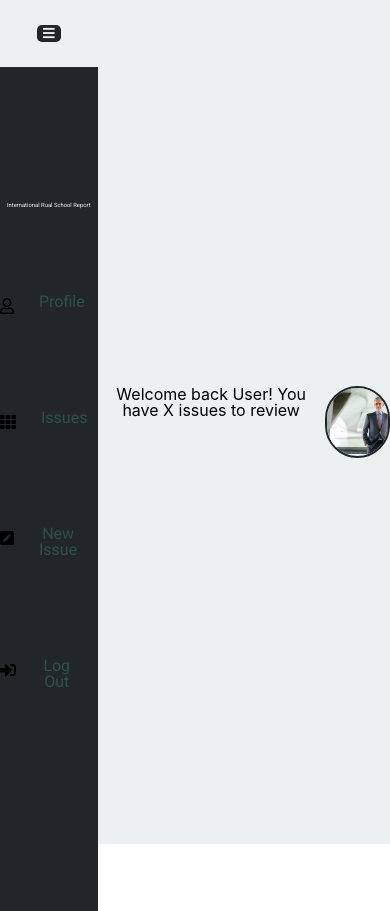
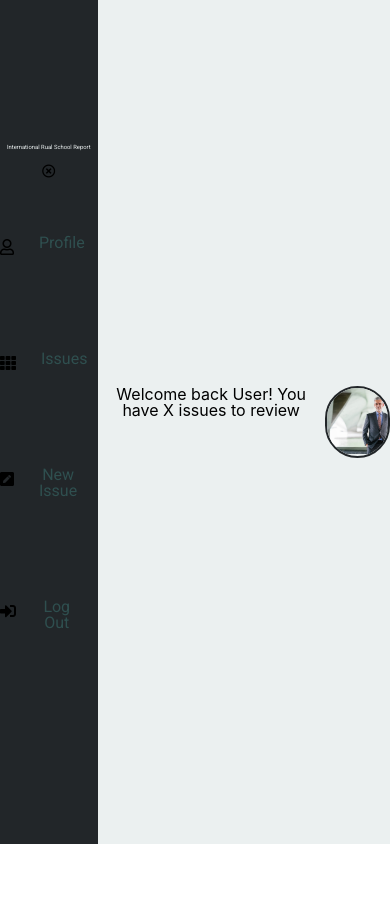
Before and after one commit to pt-pilot-buildweek-rural-school-report/irsr-web-app, a React (Create React App) app in the folder irsr/: page /home in a window 390 px wide. Both pictures are taken after a click on the button 48 px from the left and 33 px from the top of the page. After the commit the page ends 844 px from the top, so only its background shows below. Built offline with nearby package versions, Linux system fonts and the light colour scheme.

Commit message:
fixed mobile menu bar

```diff
--- a/irsr/src/Components/Nav.js
+++ b/irsr/src/Components/Nav.js
@@ -19,10 +19,11 @@ class Nav extends Component {
   render() {
     return (
       <div className="navBarWrapper">
-        <button onClick={this.handleClick} className="barsButton">
+        <button onClick={this.handleClick} className={this.state.condition ? "BarsButton hidden" : "BarsButton"}>
           <i className="fas fa-bars" />
         </button>
         <nav className={this.state.condition ? "navBar toggled" : "navBar"}>
+          <button className = 'menuButton' onClick={this.handleClick}><i className="far fa-times-circle"></i></button>
           <h2>International Rual School Report</h2>
           <div>
             <div className="navLinkWrapper">
--- a/irsr/src/css/index.css
+++ b/irsr/src/css/index.css
@@ -159,6 +159,18 @@ code {
 @media (max-width: 500px) {
   .navBarWrapper .navBar {
     display: none;
+    width: 100%;
+    z-index: 5000;
+  }
+}
+.navBarWrapper .navBar .menuButton {
+  display: none;
+}
+@media (max-width: 500px) {
+  .navBarWrapper .navBar .menuButton {
+    display: inline-block;
+    border: none;
+    background-color: #222629;
   }
 }
 .navBarWrapper .navBar div {
@@ -216,6 +228,9 @@ code {
 }
 .navBarWrapper .toggled {
   display: flex;
+}
+.navBarWrapper .hidden {
+  display: none;
 }
 .formContainer {
   width: 75%;
@@ -277,6 +292,7 @@ code {
   justify-content: space-around;
   margin: auto;
   width: 75%;
+  z-index: 1;
 }
 .profileContainer .profilePicture {
   border-radius: 200px;
--- a/irsr/src/less/Profile.less
+++ b/irsr/src/less/Profile.less
@@ -3,6 +3,7 @@
     justify-content: space-around;
     margin: auto;
     width: 75%;
+    z-index: 1;
     .profilePicture {
         border-radius: 200px;
         width: 100px;
--- a/irsr/src/less/navigation.less
+++ b/irsr/src/less/navigation.less
@@ -12,6 +12,16 @@
         font-family: 'Roboto', sans-serif;
         @media @mobile {
             display: none;
+            width: 100%;
+            z-index: 5000;
+        }
+        .menuButton{
+            display: none;
+            @media @mobile{
+                display: inline-block;
+                border:none;
+                background-color: #222629;
+            }
         }
         div {
             display: flex;
@@ -72,4 +82,7 @@
     .toggled{
         display: flex;
     }
+    .hidden{
+        display: none;
+    }
 }
```
Also changed, not shown: irsr/src/actions/index.js (added, +11 -0 lines).
